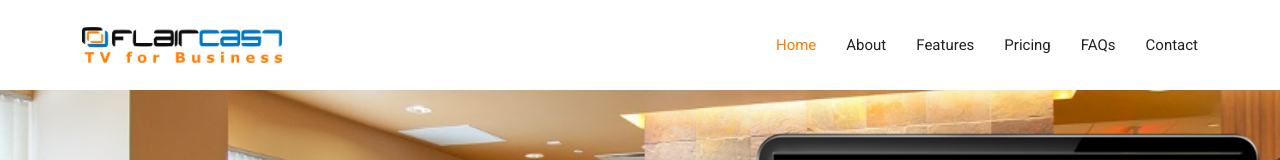
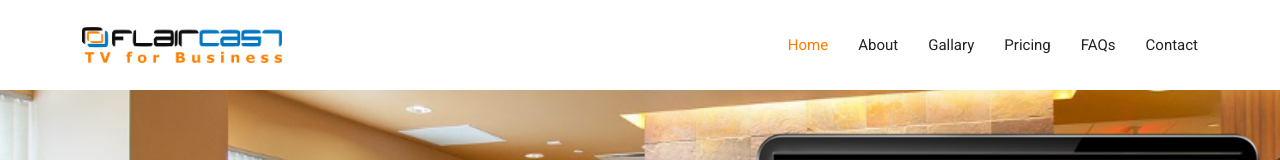
Before and after one commit to abhishekchauhandz/MyFirstNextProject, a Next.js app: page / in a window 1280 px wide. Shown: the top 160 px of the page. Built offline with nearby package versions, Linux system fonts and the light colour scheme; no server answers.

Commit message:
bug fixed

```diff
--- a/src/app/_components/Header.tsx
+++ b/src/app/_components/Header.tsx
@@ -98,7 +98,7 @@ const Header: React.FC =() => {
           <ul>
             <li><a className='nav-link scrollto active' href='#hero'>Home</a></li>
             <li><a className='nav-link scrollto' href='#about-us'>About</a></li>
-            <li><a className='nav-link scrollto' href='#features'>Features</a></li>
+            <li><a className='nav-link scrollto' href='#screenshots'>Gallary</a></li>
             <li><a className='nav-link scrollto' href='#pricing'>Pricing</a></li>
             <li><a className='nav-link scrollto' href='#faq'>FAQs</a></li>
             <li><a className='nav-link scrollto' href='#contact'>Contact</a></li>
--- a/src/app/_components/WhatDoYouGet.tsx
+++ b/src/app/_components/WhatDoYouGet.tsx
@@ -2,7 +2,7 @@
 export default function WhatDoYouGet() {
     return (
         <>
-            <section id='whatDoYouGet' className='padd-section text-center'>
+            <section id='features' className='padd-section text-center'>
 
                 <div className='container' data-aos='fade-up'>
                     <div className='section-title text-center'>
--- a/src/app/globals.css
+++ b/src/app/globals.css
@@ -839,7 +839,7 @@ section {
   }
 }
 
-/* Features.css */
+/* whatDoYouGets.css */
 
 .features {
   padding-bottom: 40px;
```
